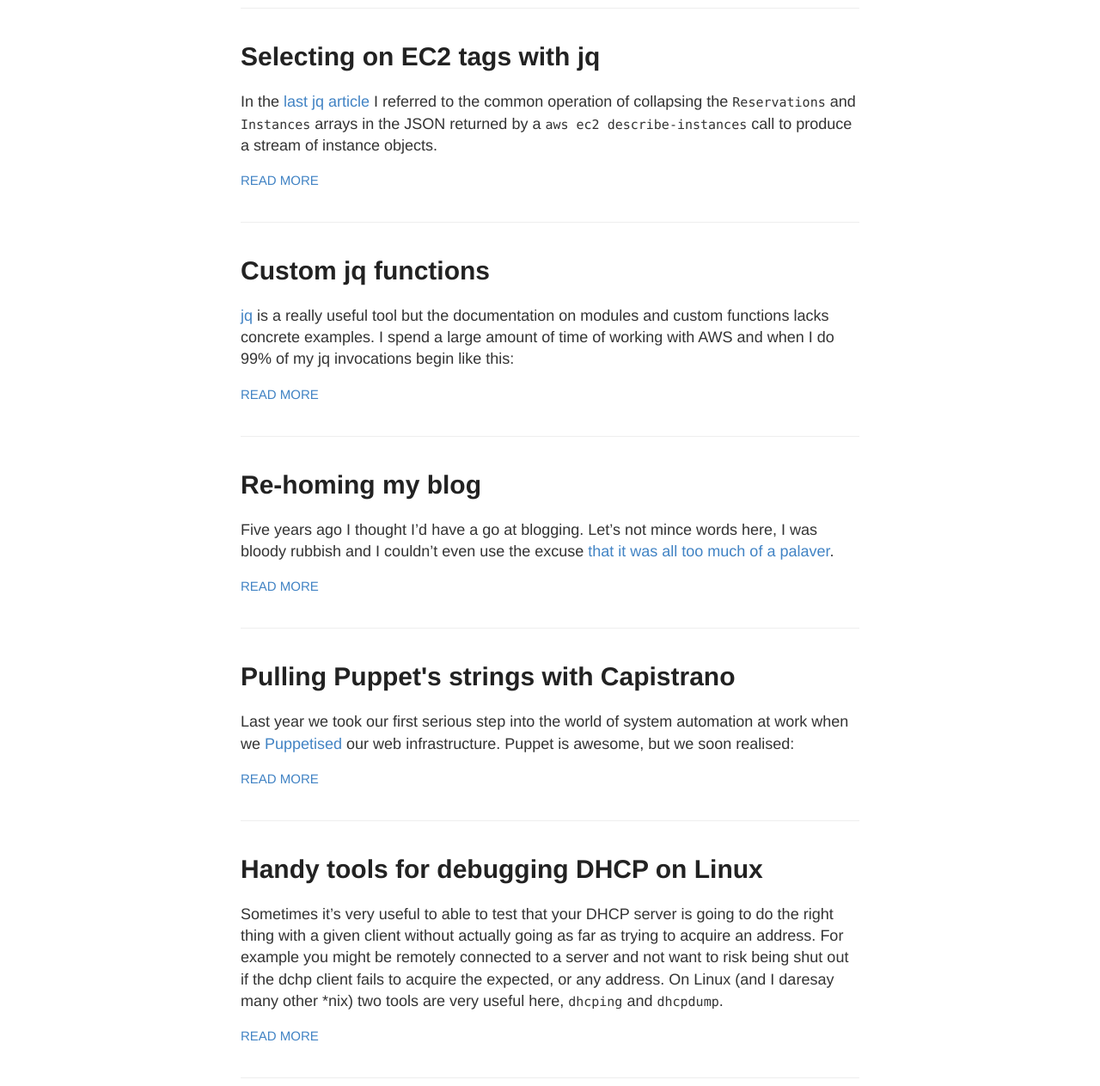
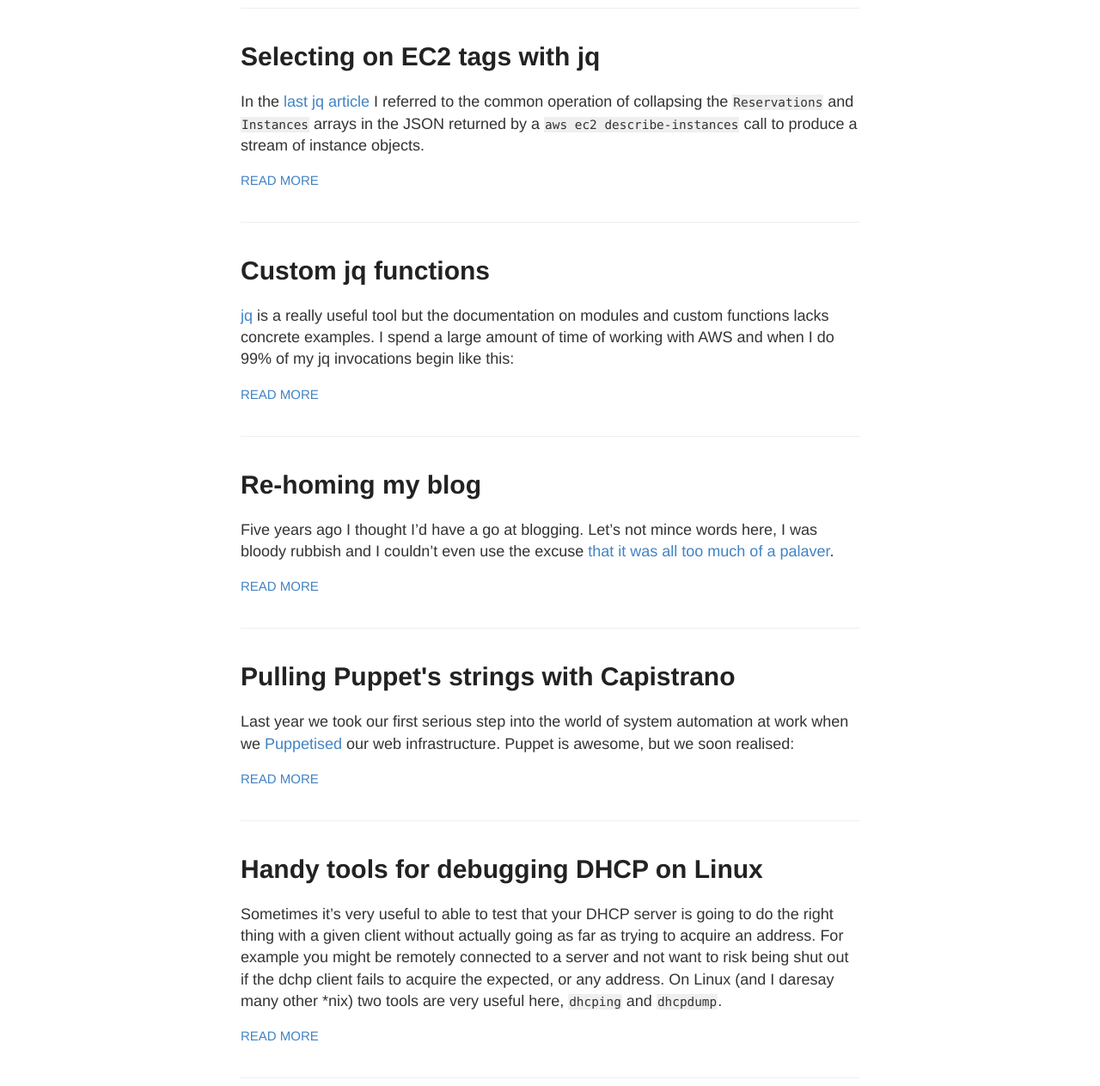
Before and after one commit to btisdall/btisdall.github.io, a Jekyll site: the page built from index.html, in a window 1280 px wide. Shown: the part 445-1708 px from the top of the page at 86% size. Built offline with Jekyll 4.4.1, drawn with Linux system fonts in a browser that asks for light colours.

Commit message:
Code formatting.

```diff
--- a/_sass/_highlights.scss
+++ b/_sass/_highlights.scss
@@ -8,7 +8,9 @@
 
 code {
   font-family: Monaco, Bitstream Vera Sans Mono, Lucida Console, Terminal;
-  font-size: smaller;
+  font-size: 80%;
+  background: #efefef;
+  padding: 1px;
 }
 
 .highlight .c { color: #586E75 } /* Comment */
```
